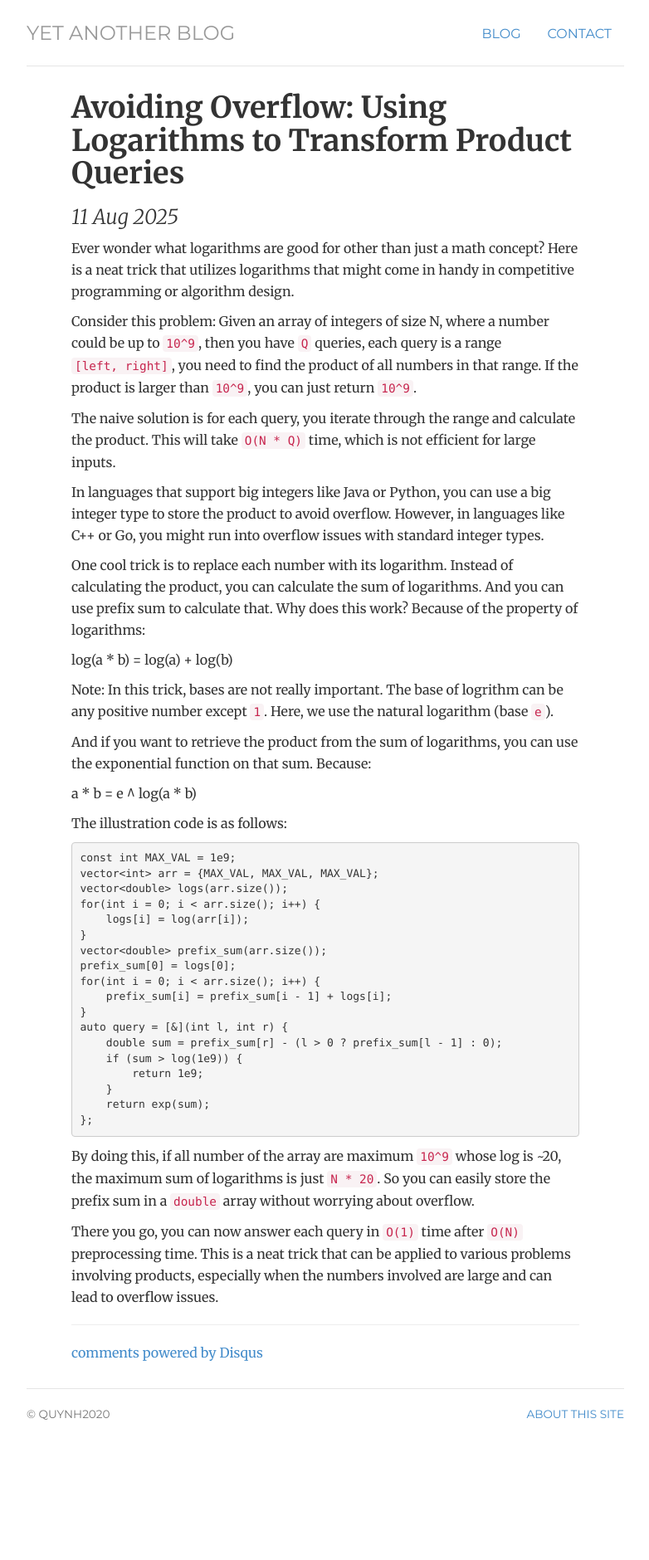
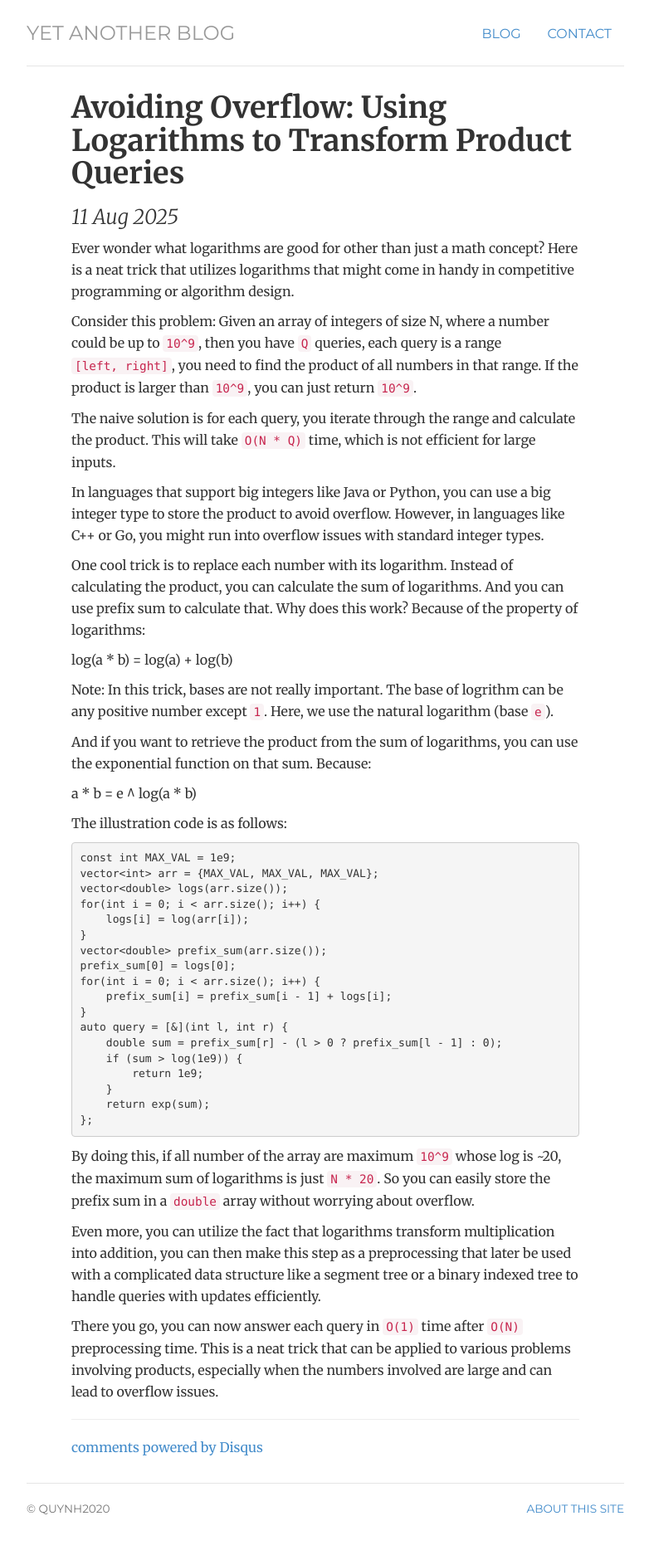
Before and after one commit to quynhdinh/quynhdinh.github.io, a Jekyll site: the page built from _posts/2025-08-11-product-to-sum.md, in a window 1280 px wide. Shown: the whole page at 83% size, without its empty margins (248-1030 px from the left). Built offline with Jekyll 4.4.1, drawn with Linux system fonts in a browser that asks for light colours; comment, search, counter and statistics services are not loaded; before the commit the page ends 1766 px from its top, so only the background shows below that.

Commit message:
more product to sum

````diff
--- a/_posts/2025-08-11-product-to-sum.md
+++ b/_posts/2025-08-11-product-to-sum.md
@@ -43,4 +43,6 @@ auto query = [&](int l, int r) {
 ```
 By doing this, if all number of the array are maximum `10^9` whose log is ~20, the maximum sum of logarithms is just `N * 20`. So you can easily store the prefix sum in a `double` array without worrying about overflow.
 
+Even more, you can utilize the fact that logarithms transform multiplication into addition, you can then make this step as a preprocessing that later be used with a complicated data structure like a segment tree or a binary indexed tree to handle queries with updates efficiently.
+
 There you go, you can now answer each query in `O(1)` time after `O(N)` preprocessing time. This is a neat trick that can be applied to various problems involving products, especially when the numbers involved are large and can lead to overflow issues.
````
